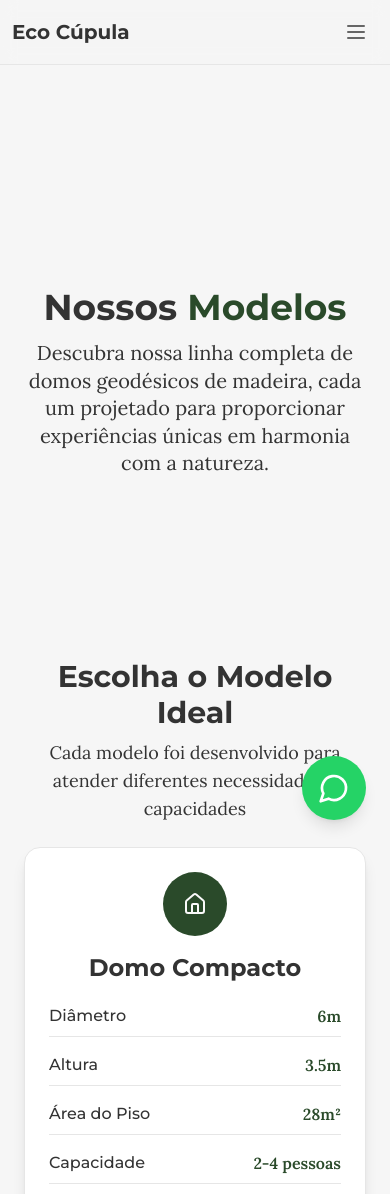
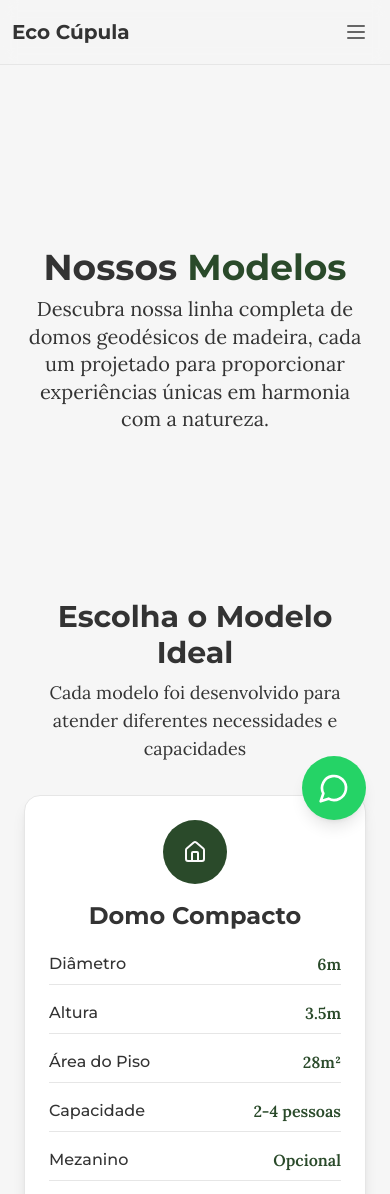
Before and after one commit to lsrworks/ecocupula1509-39b7d654, a React (Vite) app: page /produtos in a window 390 px wide. Shown: the top 1194 px of the page. Built offline with nearby package versions, Linux system fonts and the light colour scheme.

Commit message:
Adjust spacing and hero section
Reduce vertical spacing in the "Nossos Modelos" section and adjust the hero section on the homepage for better alignment and a more compact layout.

```diff
--- a/src/pages/Index.tsx
+++ b/src/pages/Index.tsx
@@ -16,7 +16,7 @@ const Index = () => {
   return (
     <div className="overflow-hidden">
       {/* Hero Section */}
-      <section className="relative min-h-screen flex items-center justify-center">
+      <section className="relative min-h-screen flex items-center justify-center pt-16">
         <div
           className="absolute inset-0 bg-cover bg-center bg-no-repeat"
           style={{ backgroundImage: `url(${heroImage})` }}
@@ -24,7 +24,7 @@ const Index = () => {
           <div className="absolute inset-0 hero-gradient"></div>
         </div>
 
-        <div className="relative z-10 container-eco text-center text-white">
+        <div className="relative z-10 container-eco text-center text-white -mt-16">
           <h1 className="text-4xl md:text-6xl lg:text-7xl font-display font-bold mb-6">
             Domos Geodésicos
             <span className="block text-white">para Turismo de Experiência e Investimentos Sustentáveis</span>
--- a/src/pages/Produtos.tsx
+++ b/src/pages/Produtos.tsx
@@ -72,10 +72,10 @@ const Produtos = () => {
     <div className="pt-16">
       {/* Hero Banner Section */}
       <section
-        className="relative min-h-[60vh] md:min-h-[70vh] flex items-center justify-center bg-background"
+        className="relative min-h-[50vh] md:min-h-[60vh] flex items-center justify-center bg-background"
       >
         <div className="container-eco text-center px-6 md:px-8">
-          <h1 className="text-4xl md:text-5xl lg:text-6xl font-display font-bold mb-3">
+          <h1 className="text-4xl md:text-5xl lg:text-6xl font-display font-bold mb-2">
             Nossos <span className="text-primary">Modelos</span>
           </h1>
           <p className="text-xl md:text-2xl leading-snug max-w-3xl mx-auto text-foreground">
@@ -86,9 +86,9 @@ const Produtos = () => {
       </section>
 
       {/* Models Comparison */}
-      <section id="modelos" className="section-padding bg-eco-gray-light">
+      <section id="modelos" className="py-12 md:py-16 bg-eco-gray-light">
         <div className="container-eco px-6 md:px-8">
-          <div className="text-center mb-6">
+          <div className="text-center mb-8">
             <h2 className="text-3xl md:text-4xl font-display font-bold mb-2">
               Escolha o Modelo Ideal
             </h2>
```
